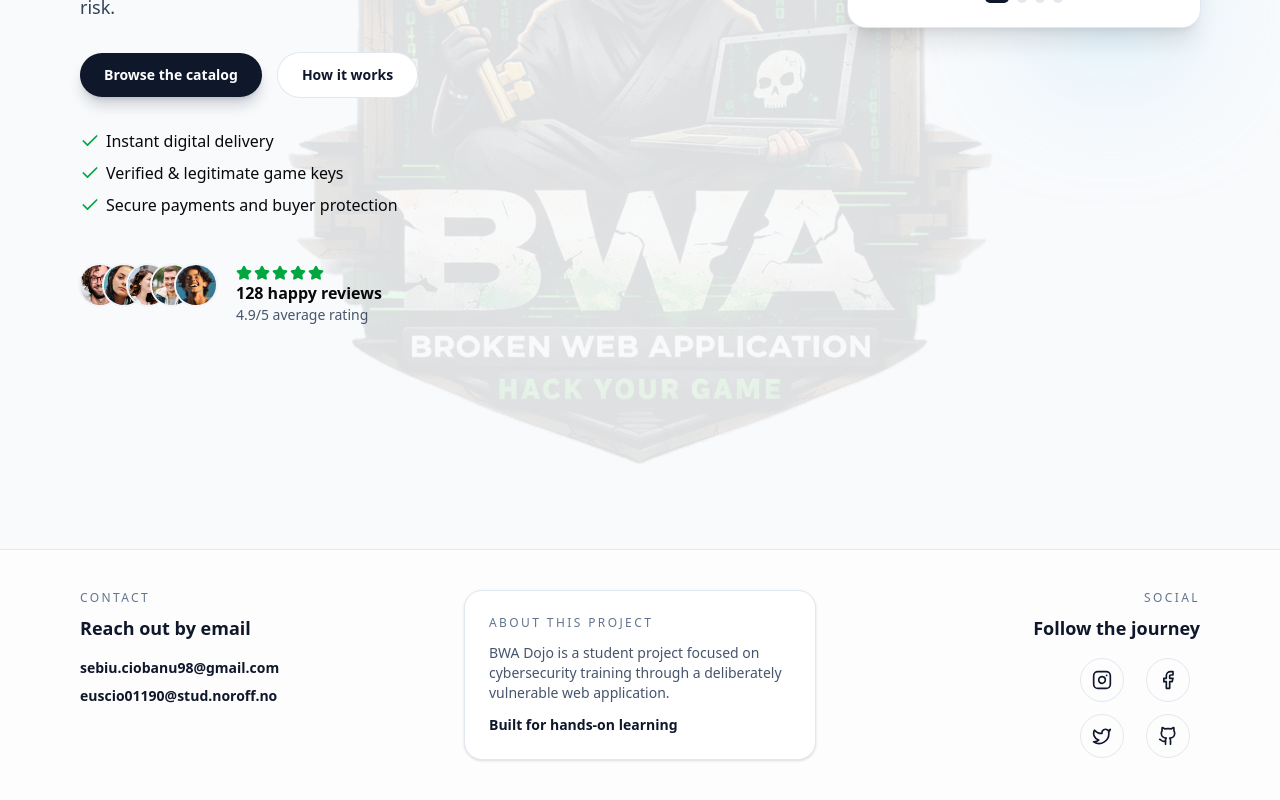
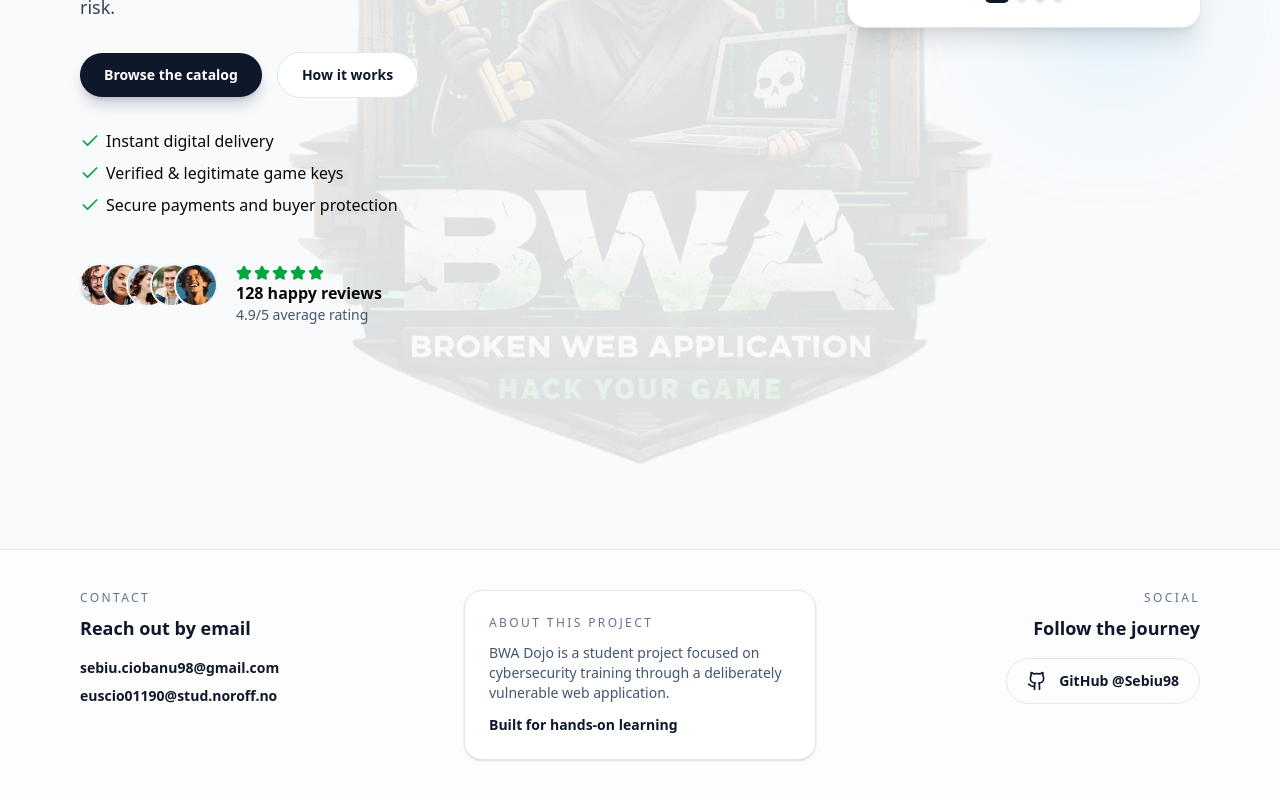
Before and after one commit to Sebiu98/BWA_BrokenWebApplication, a Next.js app: page / in a window 1280 px wide. Shown: the part 431-1231 px from the top of the page. Built offline with nearby package versions, Linux system fonts and the light colour scheme.

Commit message:
fixed the follow the journey in the footer

```diff
--- a/src/app/components/SiteFooter.tsx
+++ b/src/app/components/SiteFooter.tsx
@@ -53,42 +53,15 @@ const SiteFooter = () => {
             <h2 className="mt-2 text-lg font-semibold text-slate-900">
               Follow the journey
             </h2>
-            <div className="mx-auto mt-4 grid max-w-30 grid-cols-2 gap-3 text-sm text-slate-600 md:ml-auto md:mr-0">
+            <div className="mx-auto mt-4 flex max-w-xs justify-center md:ml-auto md:mr-0 md:justify-end">
               <a
-                href="https://www.instagram.com/sebiu_/"
-                className="flex h-11 w-11 items-center justify-center rounded-full border border-slate-200 text-slate-900 transition hover:bg-slate-100"
+                href="https://github.com/Sebiu98"
+                className="inline-flex items-center gap-3 rounded-full border border-slate-200 px-5 py-3 text-sm font-semibold text-slate-900 transition hover:bg-slate-100"
                 target="_blank"
                 rel="noreferrer"
               >
-                <span className="sr-only">Instagram</span>
-                <Instagram className="h-5 w-5" />
-              </a>
-              <a
-                href="https://www.facebook.com/seby.ciobanu"
-                className="flex h-11 w-11 items-center justify-center rounded-full border border-slate-200 text-slate-900 transition hover:bg-slate-100"
-                target="_blank"
-                rel="noreferrer"
-              >
-                <span className="sr-only">Facebook</span>
-                <Facebook className="h-5 w-5" />
-              </a>
-              <a
-                href="https://x.com/Sebiu98"
-                className="flex h-11 w-11 items-center justify-center rounded-full border border-slate-200 text-slate-900 transition hover:bg-slate-100"
-                target="_blank"
-                rel="noreferrer"
-              >
-                <span className="sr-only">X</span>
-                <Twitter className="h-5 w-5" />
-              </a>
-              <a
-                href="https://github.com/Sebiu98"
-                className="flex h-11 w-11 items-center justify-center rounded-full border border-slate-200 text-slate-900 transition hover:bg-slate-100"
-                target="_blank"
-                rel="noreferrer"
-              >
-                <span className="sr-only">GitHub</span>
                 <Github className="h-5 w-5" />
+                <span>GitHub @Sebiu98</span>
               </a>
             </div>
           </div>
```
